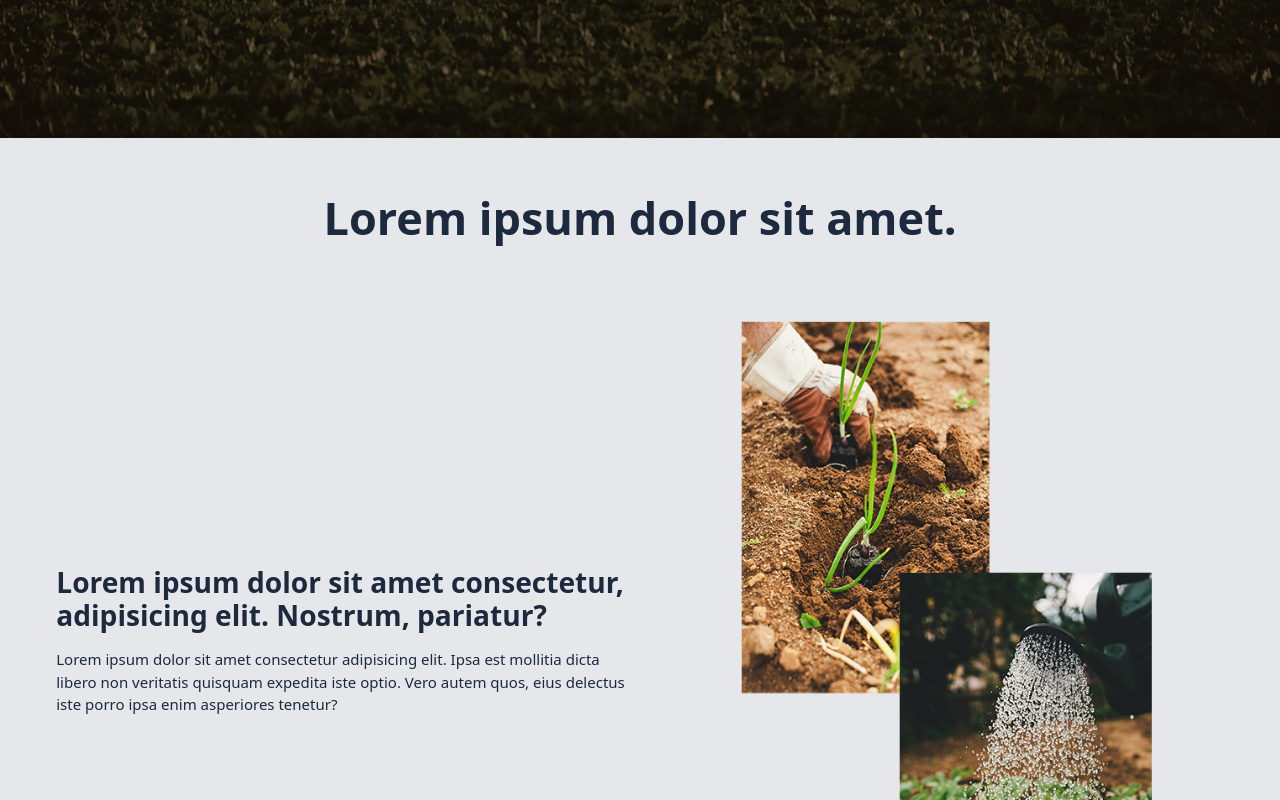
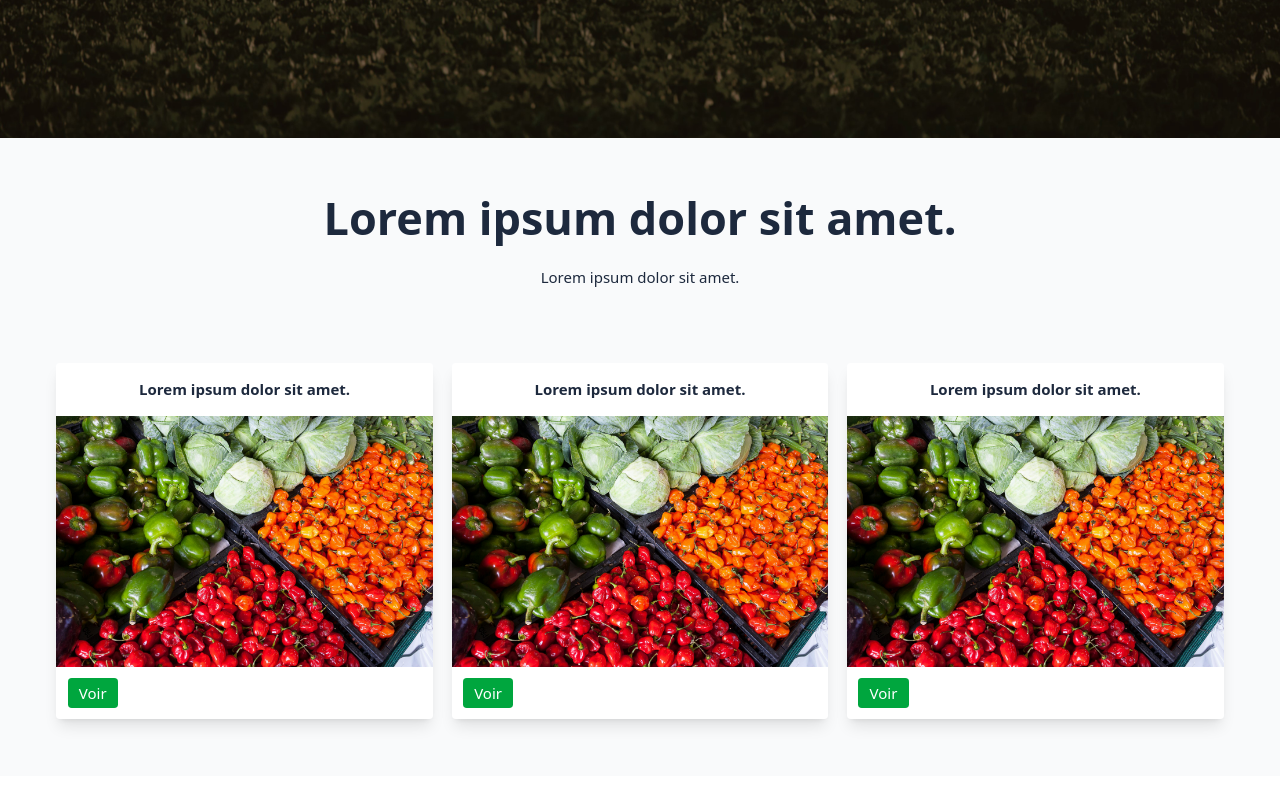
Before and after one commit to Placide0007/agri_front, a React (Vite) app: page / in a window 1280 px wide. Shown: the part 720-1520 px from the top of the page. Built offline with nearby package versions, Linux system fonts and the light colour scheme.

Commit message:
update home page

```diff
--- a/src/pages/home/Home.jsx
+++ b/src/pages/home/Home.jsx
@@ -1,5 +1,7 @@
 import { Link } from "react-router-dom"
 import jubotron_image from "../../assets/jumbotron.png"
+import image1 from "../../assets/moissonneuse-batteuse-sur-le-terrain.jpg"
+import image2 from "../../assets/pexels-nc-farm-bureau-mark-2252584.jpg"
 export default function Home() {
     return (
         <>
@@ -8,19 +10,59 @@ export default function Home() {
                 <div className=" gap-5 max-w-[850px]  flex justify-center items-center flex-col" >
                     <p className="text-white font-bold text-center  text-7xl " >Lorem ipsum dolor sit amet adipisicing.</p>
                     <p className="text-slate-200" >Lorem ipsum dolor sit amet consectetur adipisicing.</p>
-                    <Link className="py-3 px-6 bg-green-600 text-white" >Voir les formations</Link>
+                    <a className="py-3 px-6 bg-green-600 text-white" href="#jumbotron">Voir les formations</a>
                 </div>
             </section>
 
-            <section id="jumbotron" className="p-5 bg-gray-200 " >
-                <p className="text-5xl font-extrabold text-center p-10">Lorem ipsum dolor sit amet.</p>
-                <div className=" grid md:grid-cols-2 grid-cols-1 p-10 gap-3">
+            <section id="jumbotron" className="p-5 bg-gray-50" >
+                <div className="p-10 flex justify-center items-center gap-7 flex-col" >
+                    <p className="text-5xl font-extrabold">Lorem ipsum dolor sit amet.</p>
+                    <p>Lorem ipsum dolor sit amet.</p>
+                </div>
+
+                <div className=" grid md:grid-cols-3 grid-cols-1 md:p-10 p-1  gap-5">
+
+                    <div className="shadow-lg hover:-translate-y-4 bg-white duration-300  rounded w-full">
+                        <h1 className=" text-center  font-semibold p-4" >Lorem ipsum dolor sit amet.</h1>
+                        <div>
+                            <img className="hover:grayscale-75" src={image2} alt="image2" />
+                        </div>
+                        <div className="p-3" >
+                            <button className="bg-green-600 py-1 px-3 rounded cursor-pointer text-white" >Voir</button>
+                        </div>
+                    </div>
+
+                    <div className="shadow-lg hover:-translate-y-4 bg-white duration-300  rounded w-full">
+                        <h1 className=" text-center  font-semibold p-4" >Lorem ipsum dolor sit amet.</h1>
+                        <div>
+                            <img className="hover:grayscale-75" src={image2} alt="image2" />
+                        </div>
+                        <div className="p-3" >
+                            <button className="bg-green-600 py-1 px-3 rounded cursor-pointer text-white" >Voir</button>
+                        </div>
+                    </div>
+
+                    <div className="shadow-lg hover:-translate-y-4 bg-white duration-300  rounded w-full">
+                        <h1 className=" text-center  font-semibold p-4" >Lorem ipsum dolor sit amet.</h1>
+                        <div>
+                            <img className="hover:grayscale-75" src={image2} alt="image2" />
+                        </div>
+                        <div className="p-3" >
+                            <button className="bg-green-600 py-1 px-3 rounded cursor-pointer text-white" >Voir</button>
+                        </div>
+                    </div>
+                </div>
+            </section>
+
+            <section id="about" >
+                <div className="grid grid-cols-1 md:grid-cols-2 p-10">
                     <div className="flex justify-center items-center flex-col gap-4" >
                         <p className="text-3xl font-bold" >Lorem ipsum dolor sit amet consectetur, adipisicing elit. Nostrum, pariatur?</p>
-                        <p>Lorem ipsum dolor sit amet consectetur adipisicing elit. Ipsa est mollitia dicta libero non veritatis quisquam expedita iste optio. Vero autem quos, eius delectus iste porro ipsa enim asperiores tenetur?</p>
+                        <p>Lorem ipsum dolor sit amet consectetur adipisicing elit. Neque reprehenderit explicabo architecto, ullam dolore fugiat nisi, repudiandae, exercitationem animi culpa accusantium optio quis rem pariatur a necessitatibus modi vel sit. Lorem ipsum dolor, sit amet consectetur adipisicing elit. Mollitia odit, ad dolore perspiciatis fugiat voluptas vitae accusamus laborum! Facere rerum doloribus consequatur accusantium consequuntur molestias quidem soluta velit sit iusto. Lorem ipsum dolor sit amet consectetur adipisicing elit. Nostrum saepe ratione nesciunt voluptates, exercitationem ab quo excepturi obcaecati voluptatem quidem quibusdam, dolor at? Odio debitis nulla laudantium sapiente eveniet maxime.</p>
                     </div>
+
                     <div className="  flex justify-center items-center" >
-                        <img src={jubotron_image} width="80%" className=" z-20 grayscale-0 hover:grayscale-75 hover:-translate-y-2 duration-300" alt="jubotron_image" />
+                        <img src={jubotron_image} width="60%" className=" z-20 grayscale-0 hover:grayscale-75 hover:-translate-y-2 duration-300" alt="jubotron_image" />
                     </div>
                 </div>
             </section>
--- a/src/pages/login/Login.jsx
+++ b/src/pages/login/Login.jsx
@@ -4,7 +4,7 @@ import { Link } from "react-router-dom";
 export default function Login() {
     return (
         <>
-            <form  className="w-[500px] md:shadow p-5 flex flex-col gap-3 bg-white rounded" action="" method="post">
+            <form  className="w-[500px] md:shadow p-6 flex flex-col gap-3 bg-white rounded" action="" method="post">
                 <p className="text-center font-bold text-2xl text-slate-800 mb-4">Connexion</p>
                 {/* email de l'utilisateur */}
                 <div>
--- a/src/pages/register/Register.jsx
+++ b/src/pages/register/Register.jsx
@@ -3,7 +3,7 @@ import { Link } from "react-router-dom";
 export default function Register() {
     return (
         <>
-            <form className="w-[500px] md:shadow p-5 flex flex-col gap-3 bg-white rounded" action="" method="post">
+            <form className="w-[500px] md:shadow p-6 flex flex-col gap-3 bg-white rounded" action="" method="post">
                 <p className="text-center font-bold text-2xl text-slate-800 mb-4">Inscription</p>
                 {/* nom de l utilisateur */}
                 <div>
--- a/src/partials/Header.jsx
+++ b/src/partials/Header.jsx
@@ -22,7 +22,7 @@ export default function Header() {
         {/* Nav links  pour les grand ecrans */}
         <nav className="hidden md:flex gap-10 items-center">
           <NavLink className="p-3 font-semibold hover:bg-gray-200 rounded" to="/">Accueil</NavLink>
-          <NavLink className="p-3 font-semibold hover:bg-gray-200 rounded" to="/about">A propos</NavLink>
+          <a className="p-3 font-semibold hover:bg-gray-200 rounded" href="#about">A propos</a>
           <NavLink className="p-3 font-semibold hover:bg-gray-200 rounded" to="/profile">Profile</NavLink>
           <NavLink className="p-3 font-semibold hover:bg-gray-200 rounded" to="/forum">Forum</NavLink>
         </nav>
@@ -56,7 +56,7 @@ export default function Header() {
         {/* Nav links - pour Mobile */}
         <nav className="flex flex-col gap-2 px-4 py-4">
           <NavLink onClick={closeSidebar} className="p-2 font-semibold hover:bg-gray-100 rounded" to="/">Accueil</NavLink>
-          <NavLink onClick={closeSidebar} className="p-2 font-semibold hover:bg-gray-100 rounded" to="/about">A propos</NavLink>
+          <a onClick={closeSidebar} className="p-2 font-semibold hover:bg-gray-100 rounded" href="#about">A propos</a>
           <NavLink onClick={closeSidebar} className="p-2 font-semibold hover:bg-gray-100 rounded" to="/profile">Profile</NavLink>
           <NavLink onClick={closeSidebar} className="p-2 font-semibold hover:bg-gray-100 rounded" to="/forum">Forum</NavLink>
           <NavLink onClick={closeSidebar} className="border text-green-600 border-green-600 px-3 py-2 rounded text-center" to="/register">S'inscrire</NavLink>
```
Also changed, not shown: src/assets/pexels-nc-farm-bureau-mark-2252584.jpg (added), 1 other file (tests, documents, lock files or other folders).
